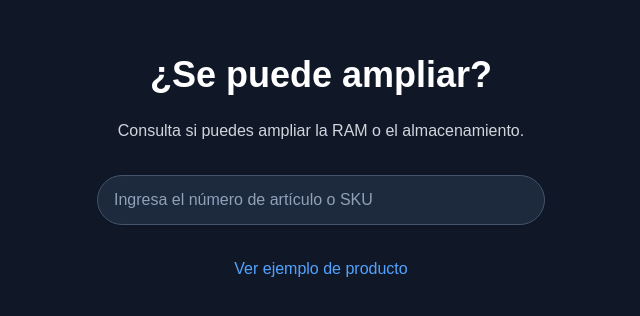
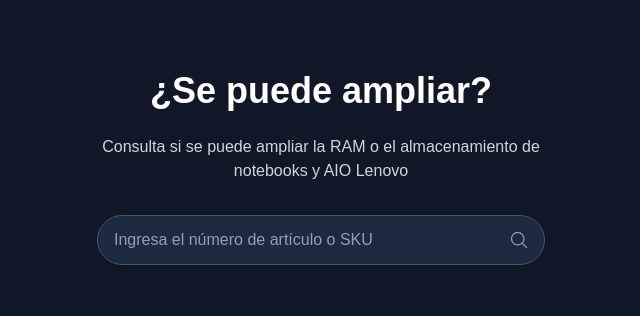
Before and after one commit to jmrusa2-max/ampliacionlenovovercel, a Next.js app: page / in a window 1280 px wide. Shown: the part 232-548 px from the top of the page, without its empty margins (319-959 px from the left). Built offline with nearby package versions, Linux system fonts and the light colour scheme.

Commit message:
feat: Añade botón de búsqueda y actualiza página de inicio

```diff
--- a/app/page.tsx
+++ b/app/page.tsx
@@ -9,15 +9,10 @@
     <div className="min-h-screen bg-gray-900 text-white p-6 flex items-center justify-center">
       <div className="max-w-lg w-full mx-auto">
         <h1 className="text-4xl font-bold mb-6 text-center">¿Se puede ampliar?</h1>
-        <p className="text-center text-gray-300 mb-8">Consulta si puedes ampliar la RAM o el almacenamiento.</p>
+        <p className="text-center text-gray-300 mb-8">Consulta si se puede ampliar la RAM o el almacenamiento de notebooks y AIO Lenovo</p>
 
         <SearchBar />
 
-        <div className="mt-8 text-center">
-          <Link href="/CM4774" className="text-blue-400 hover:text-blue-300 inline-block">
-            Ver ejemplo de producto
-          </Link>
-        </div>
       </div>
     </div>
   );
--- a/components/SearchBar.tsx
+++ b/components/SearchBar.tsx
@@ -4,6 +4,8 @@
 
 import { useState } from 'react';
 import { useRouter } from 'next/navigation';
+
+import { MagnifyingGlassIcon } from '@heroicons/react/24/outline';
 
 export default function SearchBar() {
   const [query, setQuery] = useState('');
@@ -12,21 +14,27 @@
   const handleSearch = (e: React.FormEvent) => {
     e.preventDefault();
     if (query.trim()) {
-      // Simply redirect to the SKU page. The page itself will handle
-      // fetching the data and showing a 404 if not found.
       router.push(`/${encodeURIComponent(query.trim())}`);
     }
   };
 
   return (
     <form onSubmit={handleSearch} className="w-full max-w-md mx-auto">
+      <div className="relative">
         <input
           type="text"
           value={query}
           onChange={(e) => setQuery(e.target.value)}
           placeholder="Ingresa el número de artículo o SKU"
-        className="w-full px-4 py-3 bg-slate-800 border border-slate-600 rounded-full shadow-sm focus:outline-none focus:ring-2 focus:ring-blue-500 text-slate-200 placeholder:text-slate-400"
+          className="w-full px-4 py-3 pr-12 bg-slate-800 border border-slate-600 rounded-full shadow-sm focus:outline-none focus:ring-2 focus:ring-blue-500 text-slate-200 placeholder:text-slate-400"
         />
+        <button
+          type="submit"
+          className="absolute inset-y-0 right-0 flex items-center pr-4 text-slate-400 hover:text-slate-200"
+        >
+          <MagnifyingGlassIcon className="h-5 w-5" />
+        </button>
+      </div>
     </form>
   );
 }
```
Lines whose indentation alone changed are shown as unchanged.
